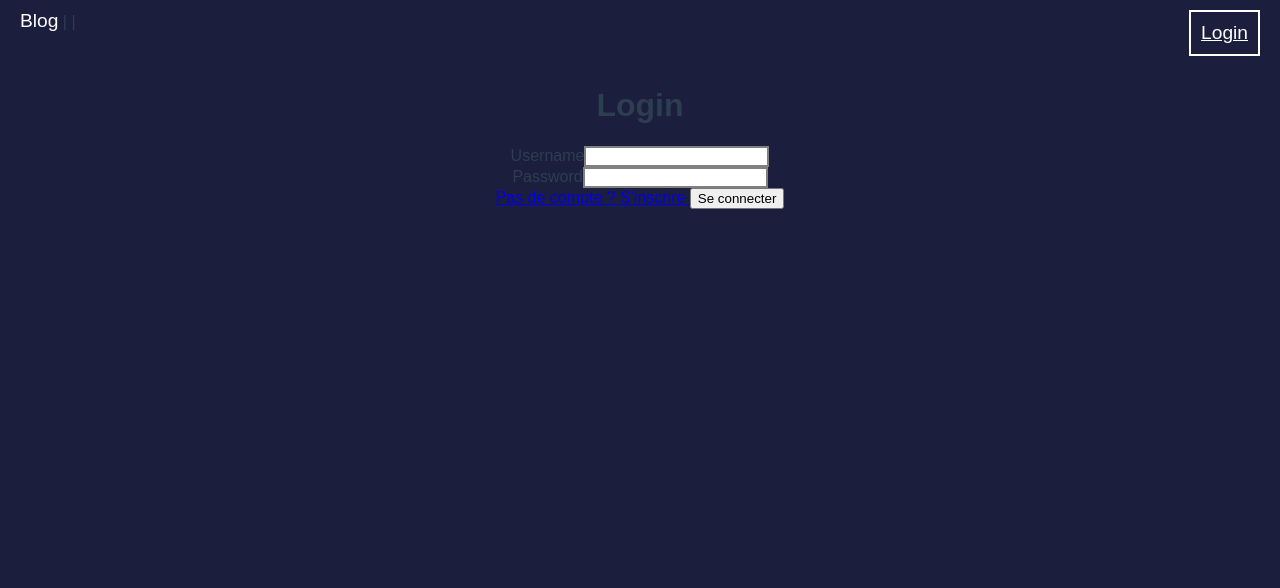
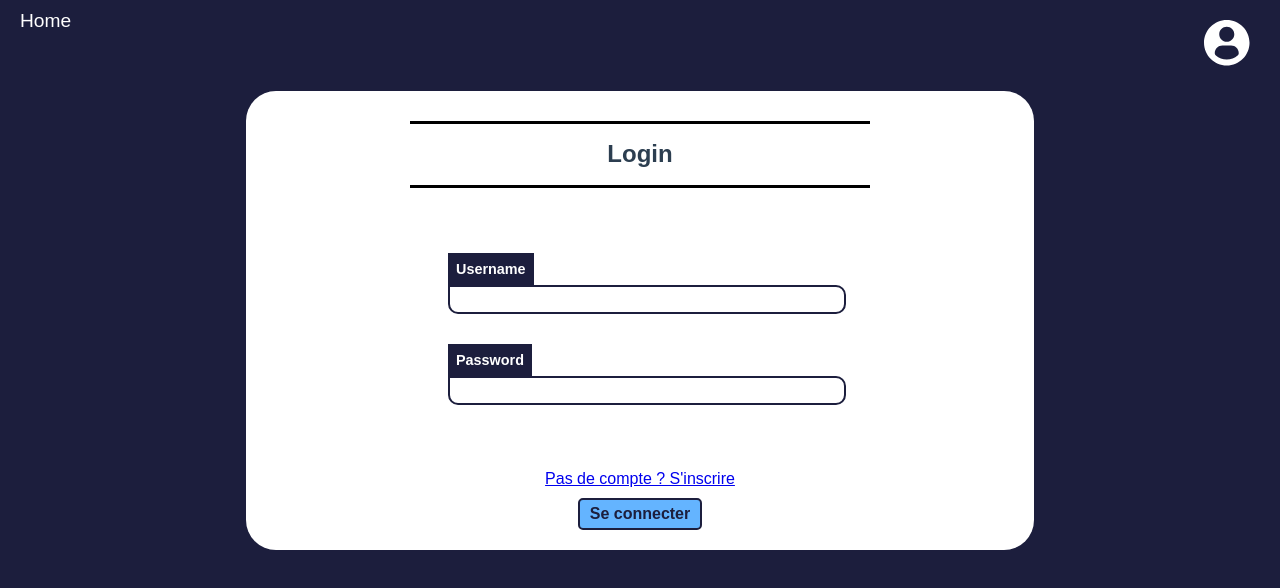
Before and after one commit to IIM-Creative-Technology/vuejs-CanberraMenthonnex, a Vue app: page /login in a window 1280 px wide. Shown: the top 588 px of the page. Built offline with nearby package versions, Linux system fonts and the light colour scheme.

Commit message:
:sparkles: add page transition

```diff
--- a/src/App.vue
+++ b/src/App.vue
@@ -1,7 +1,15 @@
 <template>
   <nav-bar/>
   <alert />
-  <router-view/>
+
+    <router-view v-slot="{Component}">
+      <transition
+        name="fade"
+        mode="out-in"
+      >
+        <component :is="Component"/>
+      </transition>
+    </router-view>
 </template>
 
 <script>
@@ -22,6 +30,7 @@ body {
   padding: 0;
   margin: 0;
   background-color: #1C1E3D;
+  overflow-x: hidden;
 }
 * {
   font-family: sans-serif;
@@ -46,4 +55,21 @@ body {
 #nav a.router-link-exact-active {
   color: #42b983;
 }
+
+.fade-enter-active,
+.fade-leave-active  {
+  transition-duration: .5s;
+  transition-property: transform opacity;
+  transition-timing-function: ease;
+  transform: translateX(0);
+}
+
+.fade-leave-to {
+  transform: translateX(-100%);
+  opacity: 0;
+}
+.fade-enter-from {
+ transform: translateX(100%);
+ opacity: 0;
+}
 </style>
--- a/src/components/Navbar.vue
+++ b/src/components/Navbar.vue
@@ -1,11 +1,23 @@
 <template>
     <nav class="nav">
         <div>
-            <router-link class="nav--items" :to="{name: 'Blog'}">Blog</router-link> |
-            <router-link class="nav--items" v-if="user" :to="{name: 'BlogList'}">Gérer le blog</router-link> |
+            <router-link class="nav--items" :to="{name: 'Blog'}">Home</router-link>
+            <router-link class="nav--items" v-if="user" :to="{name: 'BlogList'}">Gérer le blog</router-link>
         </div>
 
-        <router-link class="nav--cta" v-if="!user" :to="{name: 'Login'}">Login</router-link>
+        <router-link class="nav--cta" v-if="!user" :to="{name: 'Login'}">
+            <svg version="1.1" id="Capa_1" xmlns="http://www.w3.org/2000/svg" xmlns:xlink="http://www.w3.org/1999/xlink" x="0px" y="0px"
+                width="45.532px" height="45.532px" viewBox="0 0 45.532 45.532" style="enable-background:new 0 0 45.532 45.532;"
+                xml:space="preserve" fill="white">
+                <g>
+                    <path d="M22.766,0.001C10.194,0.001,0,10.193,0,22.766s10.193,22.765,22.766,22.765c12.574,0,22.766-10.192,22.766-22.765
+                        S35.34,0.001,22.766,0.001z M22.766,6.808c4.16,0,7.531,3.372,7.531,7.53c0,4.159-3.371,7.53-7.531,7.53
+                        c-4.158,0-7.529-3.371-7.529-7.53C15.237,10.18,18.608,6.808,22.766,6.808z M22.761,39.579c-4.149,0-7.949-1.511-10.88-4.012
+                        c-0.714-0.609-1.126-1.502-1.126-2.439c0-4.217,3.413-7.592,7.631-7.592h8.762c4.219,0,7.619,3.375,7.619,7.592
+                        c0,0.938-0.41,1.829-1.125,2.438C30.712,38.068,26.911,39.579,22.761,39.579z"/>
+                </g>
+            </svg>
+        </router-link>
         <button class="nav--cta" v-if="user" @click="logout">Déconnexion</button>
     </nav>
 
@@ -48,7 +60,7 @@ export default {
     .nav--cta {
         background: none;
         color: white;
-        border: 2px solid white;
+        text-decoration: none;
         font-size: 1.2em;
         padding: 10px;
         cursor: pointer;
--- /dev/null
+++ b/src/components/buttons/SubmitButton.vue
@@ -0,0 +1,34 @@
+<template>
+    <button :class="{className, 'submit-btn__vertical-margin' : verticalMargin, 'submit-btn__horizontal-margin': horizontalMargin}" class="submit-btn">
+        <slot></slot>
+    </button>
+</template>
+
+<script>
+export default {
+    name : "SubmitButton",
+    props: ["className", "verticalMargin", "horizontalMargin"]
+}
+</script>
+
+<style scoped>
+    .submit-btn {
+        padding: 5px 10px;
+        font-size: 1em;
+        border-radius: 5px;
+        border: 2px solid #1C1E3D;
+        background-color: #64B4FF;
+        color: #1C1E3D;
+        cursor: pointer;
+        font-weight: bold;
+    }
+
+    .submit-btn__vertical-margin {
+        margin-top: 10px;
+        margin-bottom: 10px;
+    }
+    .submit-btn__horizontal-margin {
+        margin-right: 10px;
+        margin-left: 10px;
+    }
+</style>
--- a/src/components/forms/CustomForm.vue
+++ b/src/components/forms/FormWrapper.vue
@@ -4,7 +4,13 @@
             <slot name="header"></slot>
         </header>
         <form action="" @submit.prevent="submitForm">
-            <slot></slot>
+            <div class="form--body">
+               <slot></slot>
+            </div>
+            <div  class="form--footer">
+                  <slot name="footer"></slot>
+            </div>
+
         </form>
     </section>
 </template>
@@ -12,7 +18,7 @@
 <script>
 
 export default {
-    name: "CustomForm",
+    name: "FormWrapper",
     emits: ["submit"],
     methods: {
         submitForm() {
@@ -51,4 +57,16 @@ export default {
     .form--header::after {
         bottom: 0;
     }
+    .form--body {
+        margin: 50px 0;
+        display: flex;
+        flex-direction: column;
+        align-items: center;
+    }
+
+    .form--footer {
+        display: flex;
+        flex-direction: column;
+        align-items: center;
+    }
 </style>
--- a/src/components/forms/LoginForm.vue
+++ b/src/components/forms/LoginForm.vue
@@ -1,22 +1,34 @@
 <template>
-    <form @submit.prevent="login">
-        <input-label v-model="username" type="text" name="username" label="Username"/>
-        <input-label v-model="password" type="password" name="password" label="Password"/>
-        <router-link :to="{name: 'Register'}">
-            Pas de compte ? S'inscrire
-        </router-link>
-        <button>
-            Se connecter
-        </button>
-    </form>
+    <form-wrapper @submit="login">
+        <template #header>
+            <h1>
+                Login
+            </h1>
+        </template>
+        <input-label v-model="username" type="text" name="username" label="Username" :verticalMargin="true"/>
+        <input-label v-model="password" type="password" name="password" label="Password" :verticalMargin="true"/>
+        <template #footer>
+            <router-link :to="{name: 'Register'}">
+                Pas de compte ? S'inscrire
+            </router-link>
+            <submit-button :verticalMargin="true">
+                Se connecter
+            </submit-button>
+        </template>
+
+    </form-wrapper>
 </template>
 
 <script>
+import SubmitButton from '../buttons/SubmitButton.vue'
 import InputLabel from '../inputs/InputLabel.vue'
+import FormWrapper from './FormWrapper.vue'
 export default {
     name: "LoginForm",
     components : {
-        InputLabel
+        InputLabel,
+        FormWrapper,
+        SubmitButton
     },
     emit :[
         "login"
--- a/src/components/forms/RegisterForm.vue
+++ b/src/components/forms/RegisterForm.vue
@@ -1,31 +1,36 @@
 <template>
-    <custom-form @submit="register">
+    <form-wrapper @submit="register">
         <template #header>
             <h1>
                 Inscription
             </h1>
         </template>
-        <input-label v-model="username" type="text" name="username" label="Username" :hasError="usernameError"/>
-        <input-label v-model="password" type="password" name="password" label="Password" :hasError="passwordError"/>
-        <input-label v-model="confirmPassword" type="password" name="confirm_password" label="Confim Password" :hasError="passwordError"/>
-        <router-link :to="{name: 'Login'}">
-            Déjà un compte ? Se connecter
-        </router-link>
-        <button>
-           S'inscrire
-        </button>
-    </custom-form >
+        <input-label v-model="username" type="text" name="username" label="Username" :hasError="usernameError" :verticalMargin="true"/>
+        <input-label v-model="password" type="password" name="password" label="Password" :hasError="passwordError" :verticalMargin="true"/>
+        <input-label v-model="confirmPassword" type="password" name="confirm_password" label="Confim Password" :hasError="passwordError" :verticalMargin="true"/>
+        <template #footer>
+            <router-link :to="{name: 'Login'}">
+                Déjà un compte ? Se connecter
+            </router-link>
+            <submit-button :verticalMargin="true">
+                S'inscrire
+            </submit-button>
+        </template>
+
+    </form-wrapper >
 </template>
 
 <script>
+import SubmitButton from '../buttons/SubmitButton.vue'
 import InputLabel from '../inputs/InputLabel.vue'
-import CustomForm from './CustomForm.vue'
+import FormWrapper from './FormWrapper.vue'
 
 export default {
     name: "LoginForm",
     components : {
         InputLabel,
-        CustomForm
+        FormWrapper,
+        SubmitButton
     },
     emit :[
         "register"
@@ -51,7 +56,3 @@ export default {
     }
 }
 </script>
-
-<style scoped>
-
-</style>
--- a/src/components/inputs/InputLabel.vue
+++ b/src/components/inputs/InputLabel.vue
@@ -1,14 +1,23 @@
 <template>
-    <div>
-        <label :for="name">{{ label }}</label>
-        <input class="input" :class="{'input-error' : hasError}" :type="type" :name="name" :id="name" :value="modelValue" @input="update">
+    <div class="input-label" :class="{className, 'input-label__vertical-margin' : verticalMargin, 'input-label__horizontal-margin' : horizontalMargin }">
+        <label class="input-label--label" :for="name">{{ label }}</label>
+        <input class="input-label--input" :class="{'input-error' : hasError}" :type="type" :name="name" :id="name" :value="modelValue" @input="update">
     </div>
 </template>
 
 <script>
     export default {
         name : "InputLabel",
-        props : ["modelValue", "type", "name", "label", "hasError"],
+        props : [
+            "modelValue",
+            "type",
+            "name",
+            "label",
+            "hasError",
+            "className",
+            "verticalMargin",
+            "horizontalMargin"
+        ],
         methods : {
             update(e) {
                 this.$emit("update:modelValue", e.target.value)
@@ -18,8 +27,37 @@
 </script>
 
 <style scoped>
-    .input {
-        border: 2px solid grey;
+    .input-label {
+        display: flex;
+        flex-direction: column;
+        align-items: flex-start;
+        width: 50%;
+    }
+    .input-label--label {
+        font-size: .9em;
+        font-weight: bold;
+        background-color: #1C1E3D;
+        color: white;
+        padding: 8px;
+    }
+    .input-label__vertical-margin {
+        margin-top: 15px;
+        margin-bottom: 15px;
+    }
+    .input-label__horizontal-margin {
+        margin-right: 15px;
+        margin-left: 15px;
+    }
+
+    .input-label--input {
+        border: 2px solid #1C1E3D;
+        padding: 5px;
+        border-radius: 0 10px 10px 10px;
+        width: 100%;
+    }
+    .input-label--input:focus {
+        outline: none;
+        width: 100%;
     }
     .input-error {
         border-color : red;
--- a/src/views/admin/Login.vue
+++ b/src/views/admin/Login.vue
@@ -1,5 +1,4 @@
 <template>
-  <h1>Login</h1>
   <login-form @login="login"/>
 </template>
 
```
